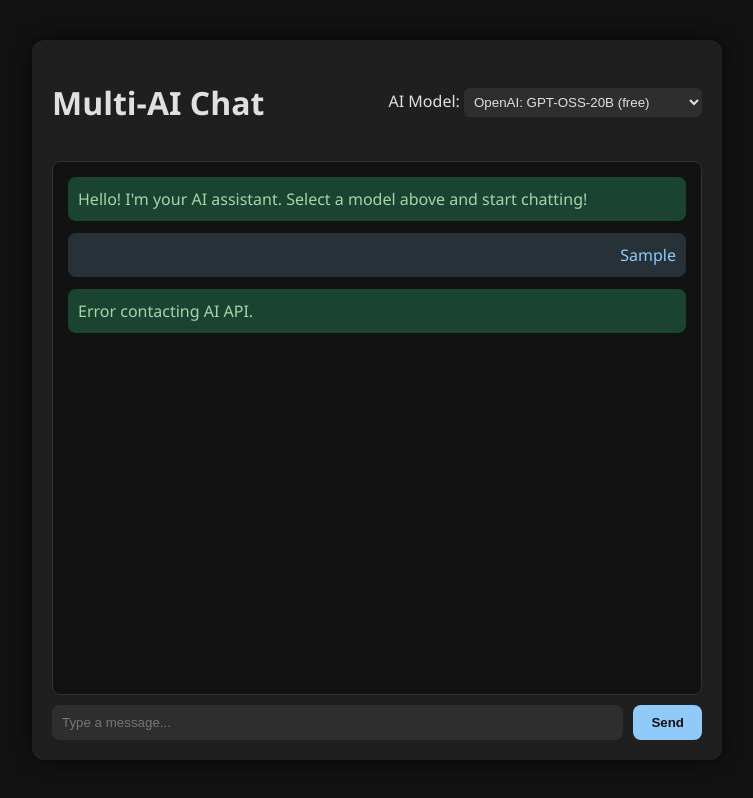
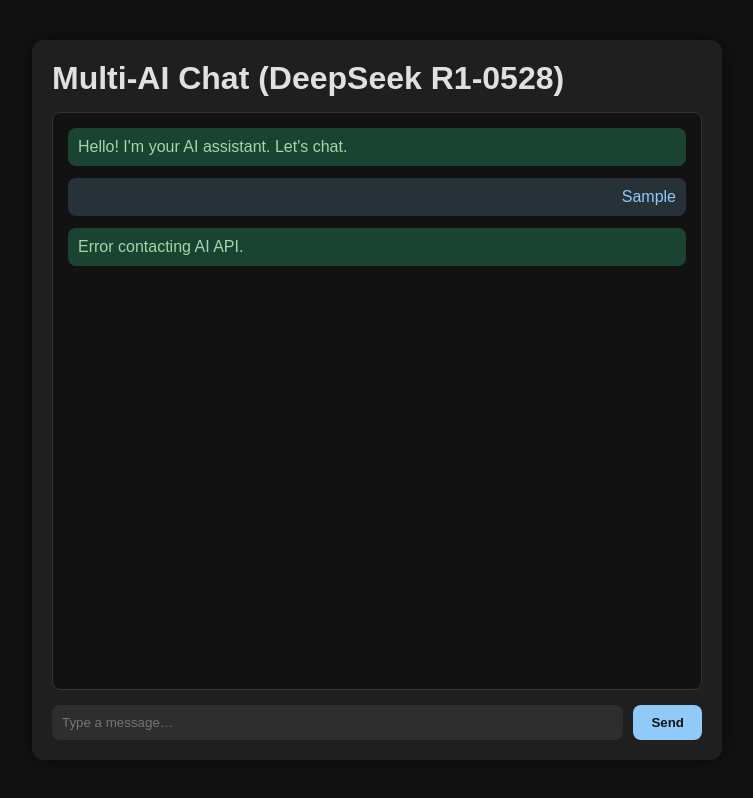
Before and after one commit to LowHypenE/omfg, a website: page public/index.html in a window 1280 px wide. Both pictures are taken after typing "Sample" into the empty fields and a click on the button "Send". Shown: the whole page, without its empty margins (263-1016 px from the left). Drawn offline with Linux system fonts and the light colour scheme; no server answers.

Commit message:
Update index.html

```diff
--- a/public/index.html
+++ b/public/index.html
@@ -1,152 +1,34 @@
 <!DOCTYPE html>
 <html lang="en">
 <head>
-  <meta charset="UTF-8">
-  <meta name="viewport" content="width=device-width, initial-scale=1.0">
+  <meta charset="UTF-8" />
+  <meta name="viewport" content="width=device-width, initial-scale=1.0"/>
   <title>Multi-AI Chat</title>
   <style>
-    body {
-      margin: 0;
-      padding: 0;
-      font-family: "Segoe UI", Tahoma, Geneva, Verdana, sans-serif;
-      background-color: #121212;
-      color: #e0e0e0;
-      display: flex;
-      justify-content: center;
-      align-items: center;
-      height: 100vh;
-    }
-
-    #chat-container {
-      width: 95%;
-      max-width: 650px;
-      background-color: #1f1f1f;
-      border-radius: 12px;
-      box-shadow: 0 0 20px rgba(0,0,0,0.6);
-      padding: 20px;
-      display: flex;
-      flex-direction: column;
-      height: 85vh;
-    }
-
-    header {
-      display: flex;
-      justify-content: space-between;
-      align-items: center;
-      margin-bottom: 15px;
-    }
-
-    select {
-      padding: 6px;
-      border-radius: 6px;
-      background-color: #2e2e2e;
-      color: #e0e0e0;
-      border: none;
-    }
-
-    #chat {
-      flex-grow: 1;
-      overflow-y: auto;
-      padding: 15px;
-      border-radius: 8px;
-      margin-bottom: 10px;
-      background-color: #121212;
-      border: 1px solid #333;
-    }
-
-    .message {
-      margin-bottom: 12px;
-      line-height: 1.5;
-      padding: 10px;
-      border-radius: 8px;
-      position: relative;
-      white-space: pre-wrap;
-      word-break: break-word;
-    }
-
-    .user {
-      background-color: #263238;
-      color: #90caf9;
-      text-align: right;
-    }
-
-    .ai {
-      background-color: #1b4332;
-      color: #a5d6a7;
-      text-align: left;
-    }
-
-    .copy-btn {
-      position: absolute;
-      top: 5px;
-      right: 5px;
-      background: #555;
-      border: none;
-      border-radius: 4px;
-      color: #e0e0e0;
-      padding: 2px 6px;
-      font-size: 0.8rem;
-      cursor: pointer;
-      display: none;
-    }
-
-    .message.ai:hover .copy-btn {
-      display: block;
-    }
-
-    #input-area {
-      display: flex;
-      gap: 10px;
-    }
-
-    #message {
-      flex-grow: 1;
-      padding: 10px;
-      border-radius: 8px;
-      border: none;
-      background-color: #2e2e2e;
-      color: #e0e0e0;
-    }
-
-    #send {
-      padding: 10px 18px;
-      border-radius: 8px;
-      border: none;
-      background-color: #90caf9;
-      color: #121212;
-      cursor: pointer;
-      font-weight: bold;
-    }
-
-    #send:hover {
-      background-color: #64b5f6;
-    }
-
-    .typing {
-      font-style: italic;
-      opacity: 0.7;
-    }
+    body { background: #121212; color: #e0e0e0; font-family: sans-serif; display: flex; justify-content: center; align-items: center; height: 100vh; margin: 0; }
+    #chat-container { max-width: 650px; width: 95%; background: #1f1f1f; padding: 20px; border-radius: 12px; display:flex; flex-direction:column; height:85vh; box-shadow:0 0 20px rgba(0,0,0,0.5);}
+    h1 { margin:0; }
+    #chat { flex:1; overflow-y:auto; margin:15px 0; padding:15px; background:#121212; border-radius:8px; border:1px solid #333; }
+    .message { margin-bottom:12px; padding:10px; border-radius:8px; position:relative; white-space:pre-wrap; word-break:break-word; }
+    .user { background:#263238; color:#90caf9; text-align:right; }
+    .ai { background:#1b4332; color:#a5d6a7; text-align:left; }
+    .copy-btn { position:absolute; top:5px; right:5px; background:#555; border:none; border-radius:4px; padding:2px 6px; font-size:0.8rem; cursor:pointer; display:none; }
+    .message.ai:hover .copy-btn { display:block; }
+    #input-area { display:flex; gap:10px; }
+    #message { flex:1; padding:10px; border-radius:8px; border:none; background:#2e2e2e; color:#e0e0e0; }
+    #send { padding:10px 18px; border:none; border-radius:8px; background:#90caf9; color:#121212; cursor:pointer; font-weight:bold; }
+    #send:hover { background:#64b5f6; }
+    .typing { font-style:italic; opacity:0.7; }
   </style>
 </head>
 <body>
   <div id="chat-container">
-    <header>
-      <h1>Multi-AI Chat</h1>
-      <div>
-        <label for="ai-switch">AI Model:</label>
-        <select id="ai-switch">
-          <option value="OpenAI">OpenAI: GPT-OSS-20B (free)</option>
-          <option value="Meta">Meta: Llama 3.3 70B Instruct (free)</option>
-        </select>
-      </div>
-    </header>
-
+    <h1>Multi-AI Chat (DeepSeek R1-0528)</h1>
     <div id="chat">
-      <div class="message ai">Hello! I'm your AI assistant. Select a model above and start chatting!</div>
+      <div class="message ai">Hello! I'm your AI assistant. Let's chat.</div>
     </div>
-
     <div id="input-area">
-      <input type="text" id="message" placeholder="Type a message..." autocomplete="off"/>
+      <input type="text" id="message" placeholder="Type a message…" autocomplete="off" />
       <button id="send">Send</button>
     </div>
   </div>
@@ -155,30 +37,27 @@
     const chat = document.getElementById('chat');
     const messageInput = document.getElementById('message');
     const sendBtn = document.getElementById('send');
-    const aiSwitch = document.getElementById('ai-switch');
 
     function appendMessage(text, sender, withCopy = false) {
       const div = document.createElement('div');
       div.className = `message ${sender}`;
       div.textContent = text;
-
       if (withCopy) {
-        const copyBtn = document.createElement('button');
-        copyBtn.textContent = 'Copy';
-        copyBtn.className = 'copy-btn';
-        copyBtn.onclick = () => navigator.clipboard.writeText(text);
-        div.appendChild(copyBtn);
+        const btn = document.createElement('button');
+        btn.className = 'copy-btn';
+        btn.textContent = 'Copy';
+        btn.onclick = () => navigator.clipboard.writeText(text);
+        div.appendChild(btn);
       }
-
       chat.appendChild(div);
       chat.scrollTop = chat.scrollHeight;
       return div;
     }
 
-    async function typeText(element, text, delay = 20) {
-      element.textContent = '';
-      for (let i = 0; i < text.length; i++) {
-        element.textContent += text[i];
+    async function typeText(el, text, delay = 25) {
+      el.textContent = '';
+      for (let ch of text) {
+        el.textContent += ch;
         chat.scrollTop = chat.scrollHeight;
         await new Promise(r => setTimeout(r, delay));
       }
@@ -190,32 +69,27 @@
       appendMessage(msg, 'user');
       messageInput.value = '';
 
-      // Typing indicator
-      const typingDiv = appendMessage('AI is typing...', 'ai');
-      typingDiv.classList.add('typing');
+      const typing = appendMessage('AI is typing...', 'ai');
+      typing.classList.add('typing');
 
       try {
         const res = await fetch('/api/chat', {
-          method: 'POST',
-          headers: { 'Content-Type': 'application/json' },
-          body: JSON.stringify({ message: msg, model: aiSwitch.value })
+          method:'POST',
+          headers:{'Content-Type':'application/json'},
+          body: JSON.stringify({ message: msg })
         });
         const data = await res.json();
-
-        typingDiv.remove();
-
+        typing.remove();
         const aiDiv = appendMessage('', 'ai', true);
-        await typeText(aiDiv, data.response);
-      } catch (err) {
-        typingDiv.remove();
+        await typeText(aiDiv, data.response || 'Error: no reply');
+      } catch(err) {
+        typing.remove();
         appendMessage('Error contacting AI API.', 'ai', true);
       }
     }
 
     sendBtn.addEventListener('click', sendMessage);
-    messageInput.addEventListener('keydown', (e) => {
-      if (e.key === 'Enter') sendMessage();
-    });
+    messageInput.addEventListener('keydown', e => { if (e.key === 'Enter') sendMessage(); });
   </script>
 </body>
 </html>
```
